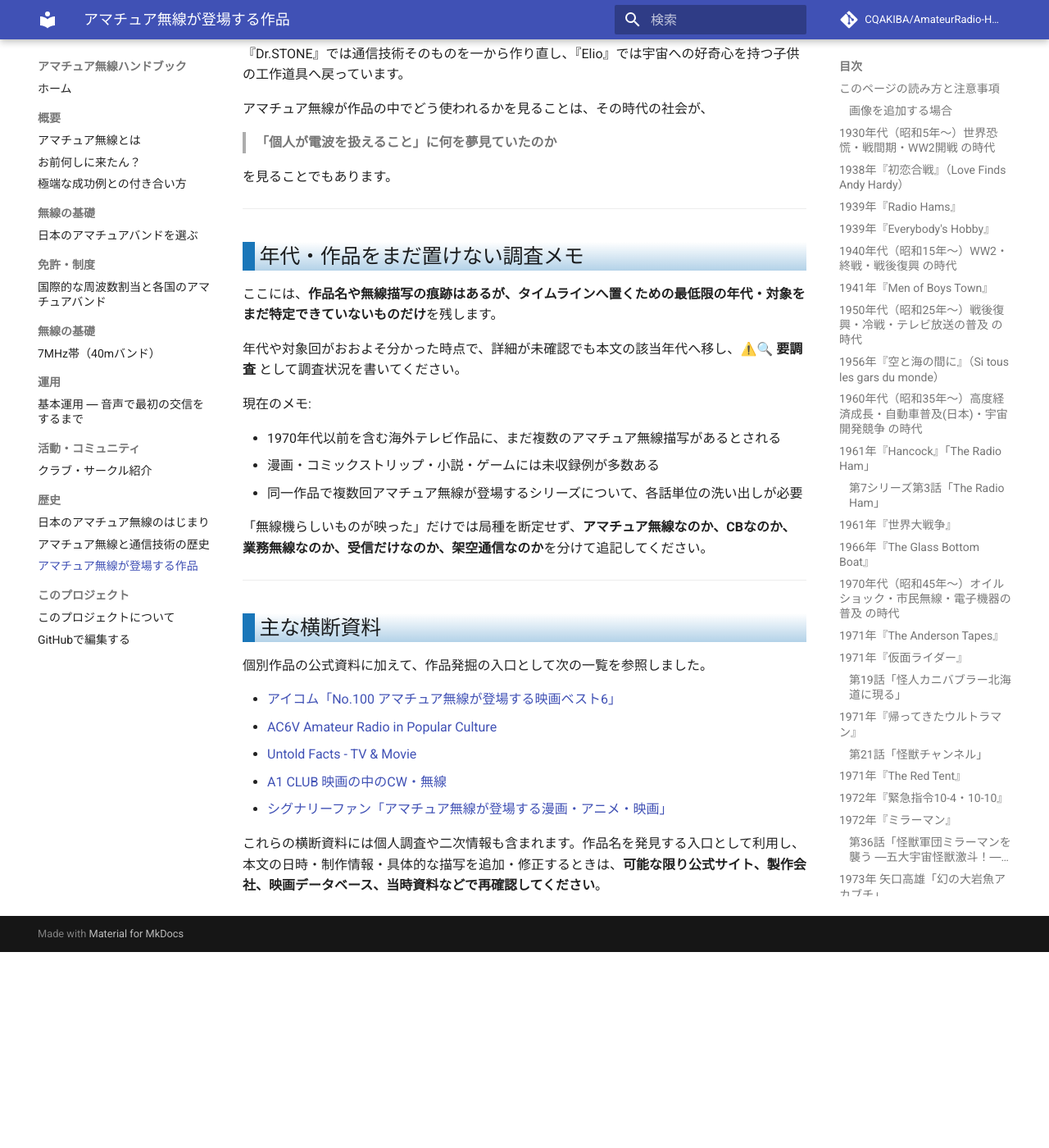
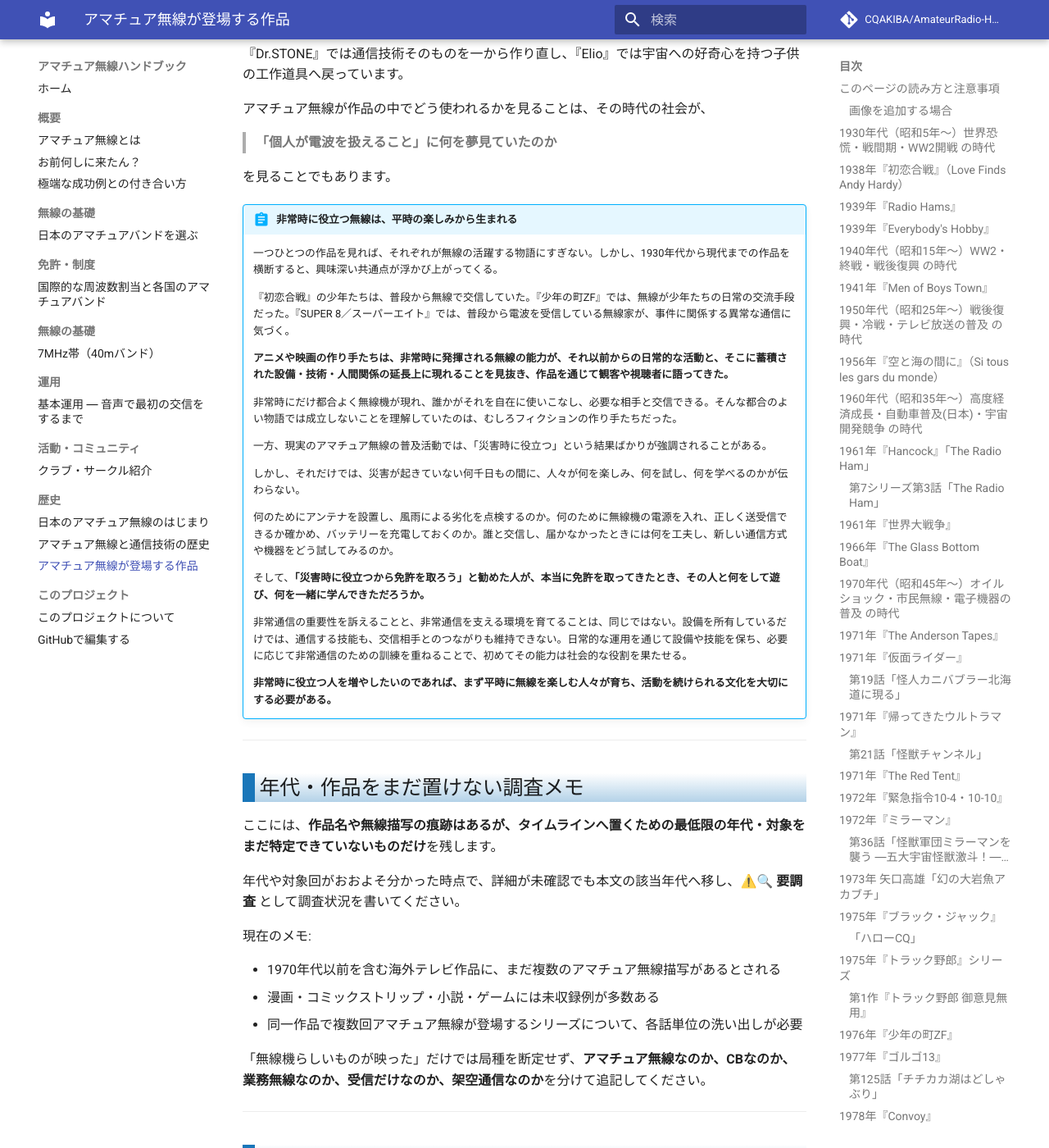
Before and after one commit to CQAKIBA/AmateurRadio-Handbook, an MkDocs documentation site: the page built from docs/15_歴史/アマチュア無線が登場する作品.md, in a window 1280 px wide and 1400 px high, scrolled down 48666 px. Shown: the whole window at 82% size. Built offline with MkDocs 1.6.1 and Material for MkDocs 9.7.7, drawn with Linux system fonts in a browser that asks for light colours; comment, search, counter and statistics services are not loaded; before the commit the page ends 49827 px from its top, so only the background shows below that.

Commit message:
docs: add film-based reflection on the everyday foundations of emergency radio

```diff
--- a/docs/15_歴史/アマチュア無線が登場する作品.md
+++ b/docs/15_歴史/アマチュア無線が登場する作品.md
@@ -1512,6 +1512,28 @@ Pixarの公式キャラクター紹介には、Gunther Melmacがアマチュア
 
 を見ることでもあります。
 
+!!! abstract "非常時に役立つ無線は、平時の楽しみから生まれる"
+
+    一つひとつの作品を見れば、それぞれが無線の活躍する物語にすぎない。しかし、1930年代から現代までの作品を横断すると、興味深い共通点が浮かび上がってくる。
+
+    『初恋合戦』の少年たちは、普段から無線で交信していた。『少年の町ZF』では、無線が少年たちの日常の交流手段だった。『SUPER 8／スーパーエイト』では、普段から電波を受信している無線家が、事件に関係する異常な通信に気づく。
+
+    **アニメや映画の作り手たちは、非常時に発揮される無線の能力が、それ以前からの日常的な活動と、そこに蓄積された設備・技術・人間関係の延長上に現れることを見抜き、作品を通じて観客や視聴者に語ってきた。**
+
+    非常時にだけ都合よく無線機が現れ、誰かがそれを自在に使いこなし、必要な相手と交信できる。そんな都合のよい物語では成立しないことを理解していたのは、むしろフィクションの作り手たちだった。
+
+    一方、現実のアマチュア無線の普及活動では、「災害時に役立つ」という結果ばかりが強調されることがある。
+
+    しかし、それだけでは、災害が起きていない何千日もの間に、人々が何を楽しみ、何を試し、何を学べるのかが伝わらない。
+
+    何のためにアンテナを設置し、風雨による劣化を点検するのか。何のために無線機の電源を入れ、正しく送受信できるか確かめ、バッテリーを充電しておくのか。誰と交信し、届かなかったときには何を工夫し、新しい通信方式や機器をどう試してみるのか。
+
+    そして、**「災害時に役立つから免許を取ろう」と勧めた人が、本当に免許を取ってきたとき、その人と何をして遊び、何を一緒に学んできただろうか。**
+
+    非常通信の重要性を訴えることと、非常通信を支える環境を育てることは、同じではない。設備を所有しているだけでは、通信する技能も、交信相手とのつながりも維持できない。日常的な運用を通じて設備や技能を保ち、必要に応じて非常通信のための訓練を重ねることで、初めてその能力は社会的な役割を果たせる。
+
+    **非常時に役立つ人を増やしたいのであれば、まず平時に無線を楽しむ人々が育ち、活動を続けられる文化を大切にする必要がある。**
+
 ---
 
 ## 年代・作品をまだ置けない調査メモ
```
